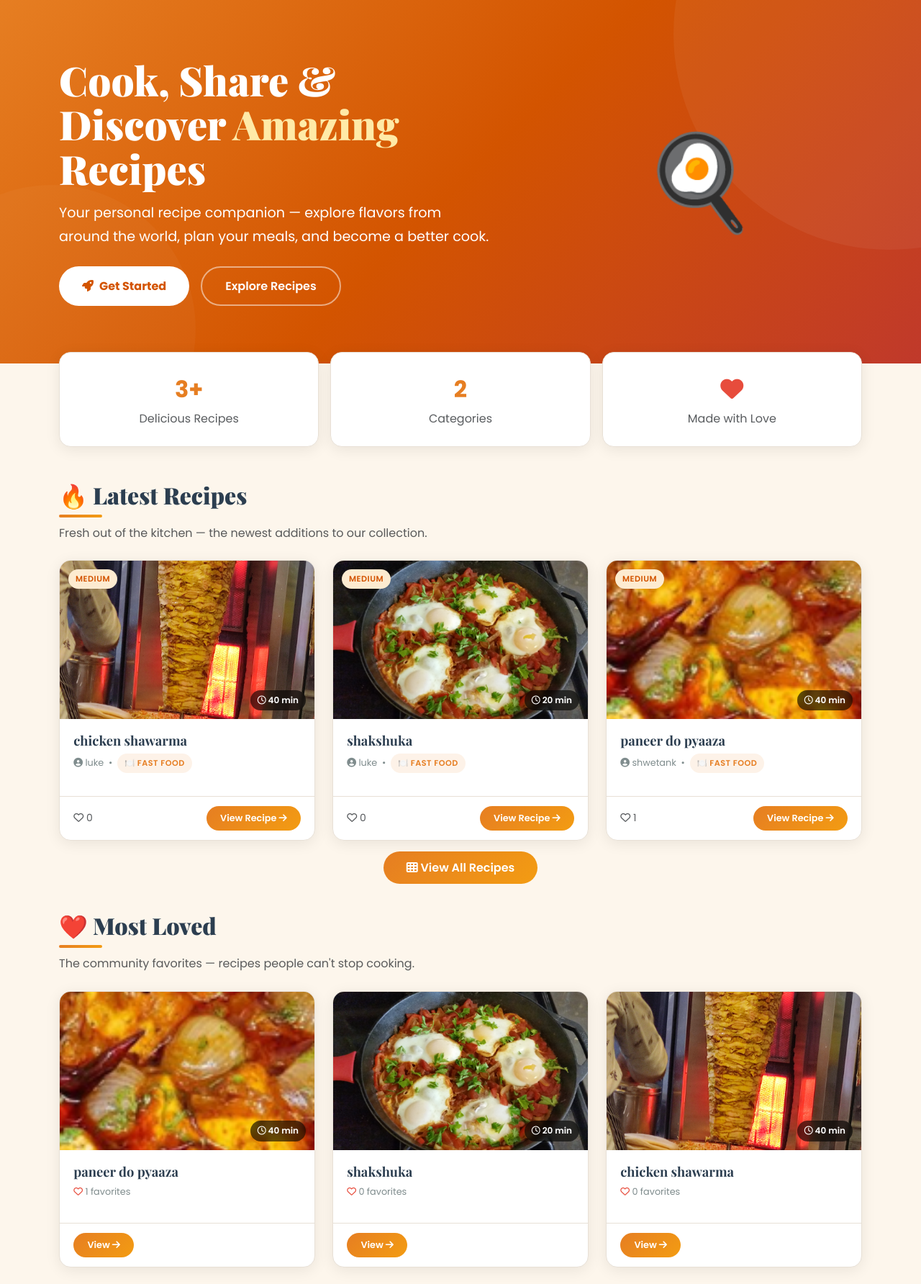
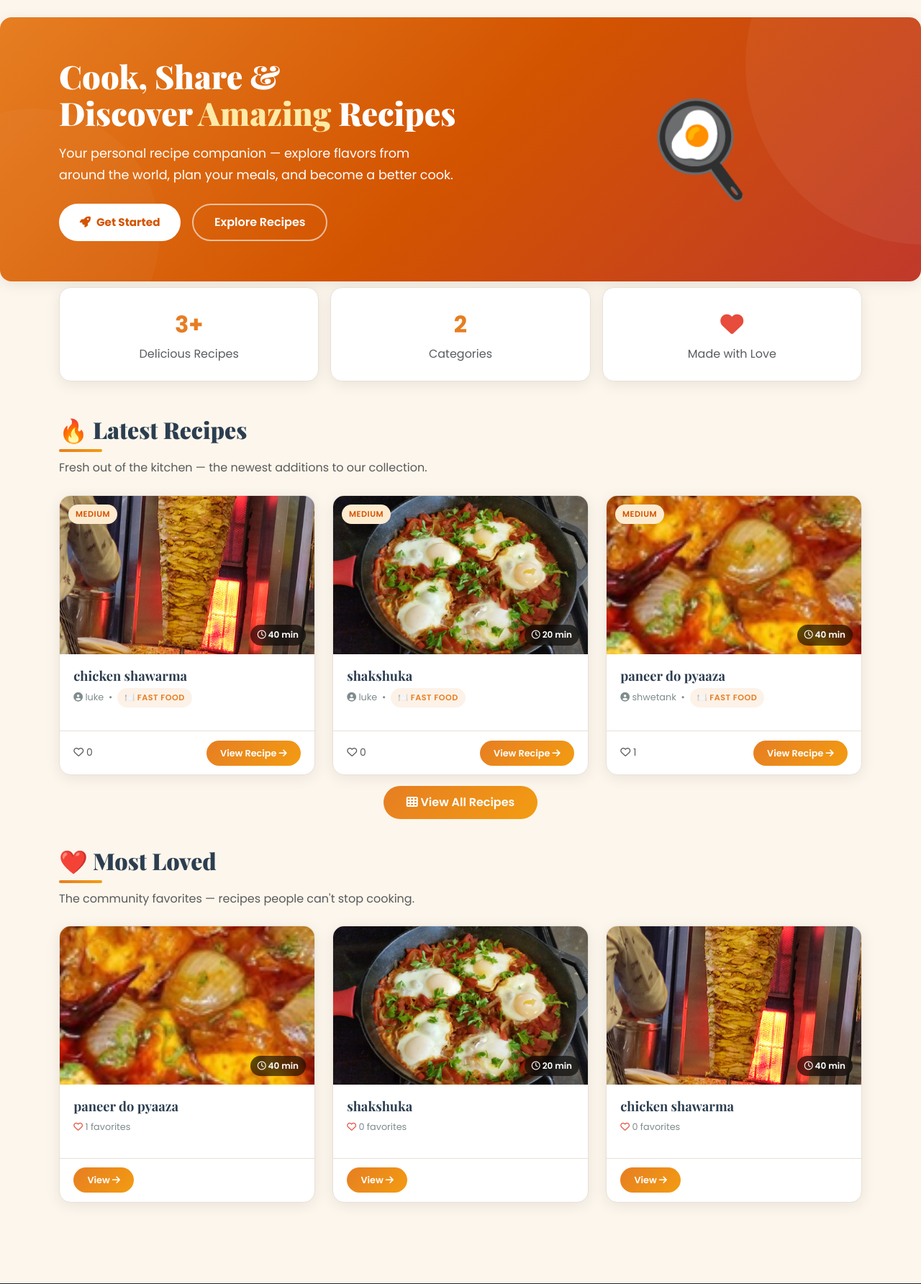
Before and after one commit to shwetankt88/khaana-khazana, a Django app: page / in a window 1280 px wide. Shown: the part 74-1858 px from the top of the page at 72% size. Run offline with Django 5.2, Linux system fonts and the light colour scheme; data comes from the database, SQL or seed files in the repository; both versions use the stored data as it was after the commit; tables that the repository leaves empty hold one stand-in row (values such as "Sample post").

Commit message:
local changes

```diff
--- a/static/css/style.css
+++ b/static/css/style.css
@@ -38,8 +38,8 @@
   --kk-darker: #0a0a1a;
 }
 
-/* ---------- Global ---------- */
-* { box-sizing: border-box; }
+/* ---------- Global & Image Strict Bounds ---------- */
+*, *::before, *::after { box-sizing: border-box; }
 
 body {
   font-family: var(--font-body);
@@ -47,6 +47,13 @@ body {
   color: var(--kk-text);
   overflow-x: hidden;
   line-height: 1.7;
+}
+
+/* CRITICAL FIX: Prevent ANY image from blowing up and covering the screen */
+img {
+  max-width: 100%;
+  height: auto;
+  display: block;
 }
 
 h1, h2, h3, h4, h5, h6 {
@@ -168,10 +175,14 @@ a:hover { color: var(--kk-primary-dark); }
 /* ---------- Hero Section ---------- */
 .kk-hero {
   background: var(--kk-gradient-hero);
-  padding: 5rem 0;
+  padding: 3.5rem 2rem;
   position: relative;
   overflow: hidden;
   color: #fff;
+  border-radius: var(--kk-radius);
+  margin: 1.5rem auto;
+  max-width: 1280px;
+  box-shadow: var(--kk-shadow);
 }
 
 .kk-hero::before {
@@ -179,8 +190,8 @@ a:hover { color: var(--kk-primary-dark); }
   position: absolute;
   top: -50%;
   right: -20%;
-  width: 600px;
-  height: 600px;
+  width: 500px;
+  height: 500px;
   background: rgba(255,255,255,0.05);
   border-radius: 50%;
 }
@@ -190,24 +201,24 @@ a:hover { color: var(--kk-primary-dark); }
   position: absolute;
   bottom: -30%;
   left: -10%;
-  width: 400px;
-  height: 400px;
+  width: 350px;
+  height: 350px;
   background: rgba(255,255,255,0.03);
   border-radius: 50%;
 }
 
 .kk-hero h1 {
-  font-size: 3.5rem;
+  font-size: 2.8rem;
   font-weight: 900;
   color: #fff;
-  line-height: 1.1;
+  line-height: 1.15;
   margin-bottom: 1rem;
 }
 
 .kk-hero p {
-  font-size: 1.2rem;
-  opacity: 0.9;
-  max-width: 600px;
+  font-size: 1.1rem;
+  opacity: 0.95;
+  max-width: 550px;
 }
 
 .kk-hero-btn {
@@ -215,9 +226,9 @@ a:hover { color: var(--kk-primary-dark); }
   color: var(--kk-primary-dark) !important;
   border: none;
   border-radius: 50px;
-  padding: 0.8rem 2rem;
+  padding: 0.7rem 1.8rem;
   font-weight: 700;
-  font-size: 1rem;
+  font-size: 0.95rem;
   transition: all .3s;
   display: inline-flex;
   align-items: center;
@@ -232,9 +243,9 @@ a:hover { color: var(--kk-primary-dark); }
 .kk-hero-btn-outline {
   background: transparent;
   color: #fff !important;
-  border: 2px solid rgba(255,255,255,0.5);
+  border: 2px solid rgba(255,255,255,0.6);
   border-radius: 50px;
-  padding: 0.75rem 2rem;
+  padding: 0.65rem 1.8rem;
   font-weight: 600;
   transition: all .3s;
 }
@@ -494,7 +505,7 @@ a:hover { color: var(--kk-primary-dark); }
 
 .kk-detail-image {
   width: 100%;
-  max-height: 500px;
+  max-height: 400px;
   object-fit: cover;
   border-radius: var(--kk-radius);
   box-shadow: var(--kk-shadow);
@@ -1046,7 +1057,7 @@ a:hover { color: var(--kk-primary-dark); }
 }
 
 /* ---------- Alert Styling ---------- */
-.kk-alert {
+.kk-code-alert {
   border-radius: var(--kk-radius-sm);
   border: none;
   font-weight: 500;
@@ -1100,7 +1111,7 @@ a:hover { color: var(--kk-primary-dark); }
 /* ---------- Responsive ---------- */
 @media (max-width: 768px) {
   .kk-hero h1 { font-size: 2.2rem; }
-  .kk-hero { padding: 3rem 0; }
+  .kk-hero { padding: 3rem 0; max-height: none; }
   .kk-detail-title { font-size: 1.8rem; }
   .kk-serving-scaler { flex-direction: column; gap: 1rem; }
 }
```
Also changed, not shown: templates/recipes/recipe_detail.html (+27 -10 lines), db.sqlite3, media/recipes/Shawarma_2.jpeg (added).
